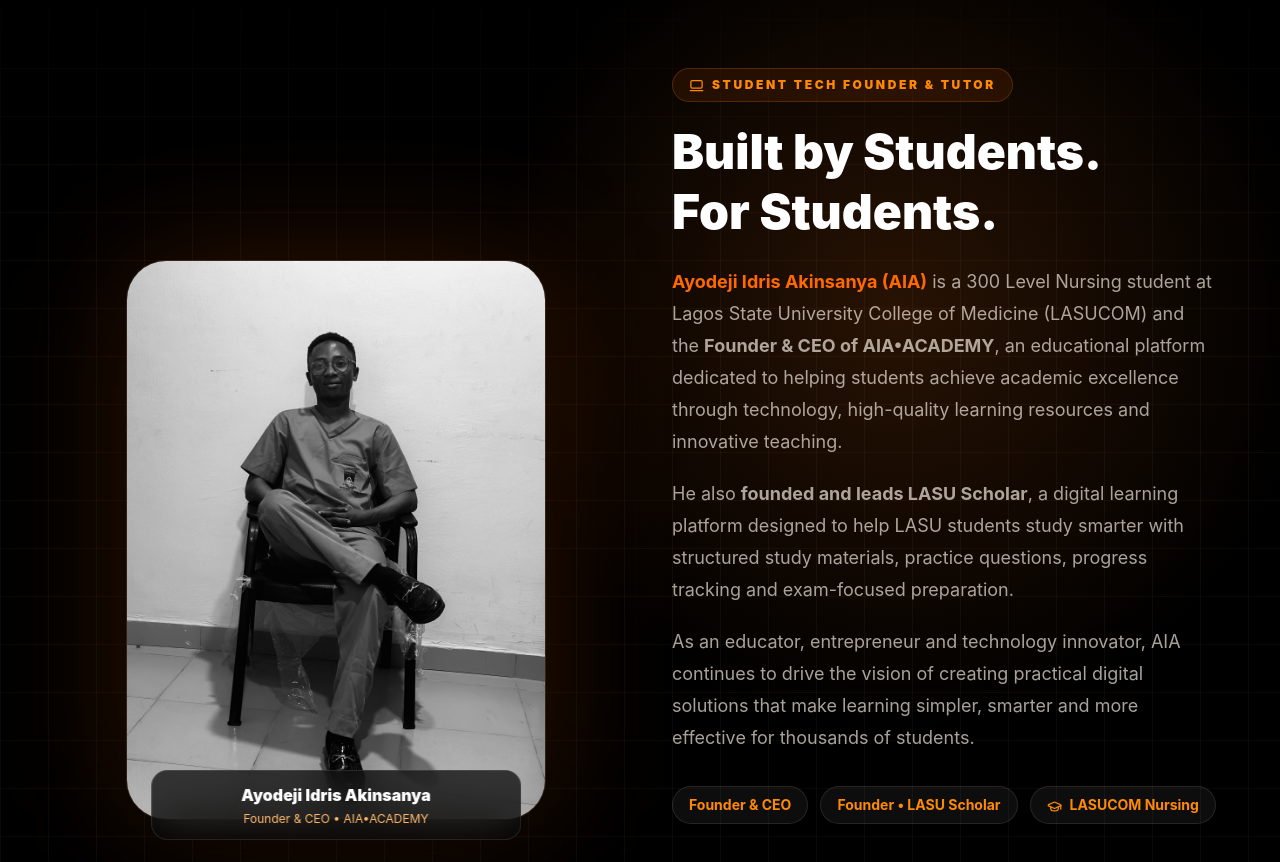
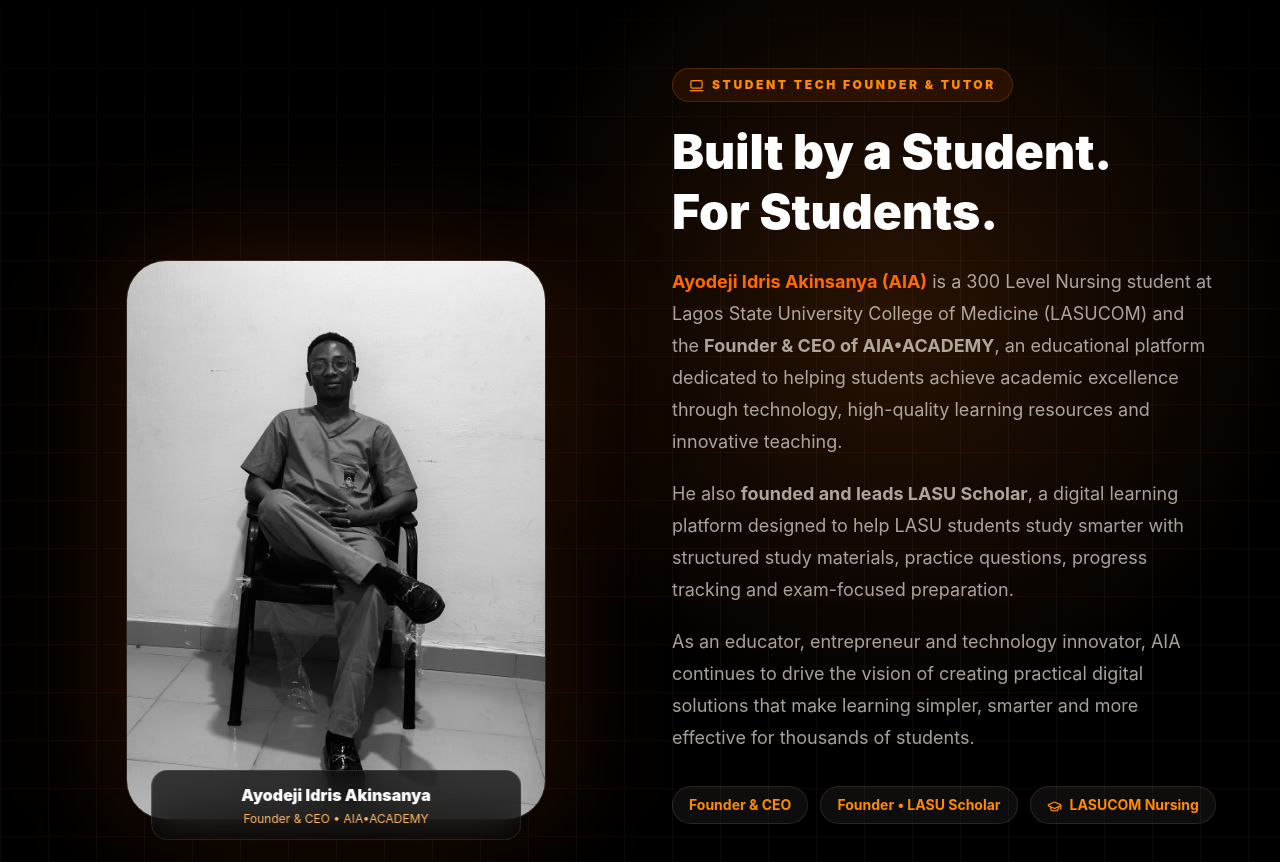
Before and after one commit to Brillytech/Lasu-Scholar-Site, a React (Vite) app: page / in a window 1280 px wide. Shown: the part 6100-6962 px from the top of the page. Built offline with nearby package versions, Linux system fonts and the light colour scheme; no server answers; the database is empty.

Commit message:
Refine founder hero heading

```diff
--- a/src/components/Founder.jsx
+++ b/src/components/Founder.jsx
@@ -67,7 +67,7 @@
           </div>
 
           <h2 className="mt-5 text-3xl font-black leading-tight text-[#1F2937] sm:text-4xl lg:text-5xl dark:text-white">
-            Built by Students.
+            Built by a Student.
             <br />
             For Students.
           </h2>
```
